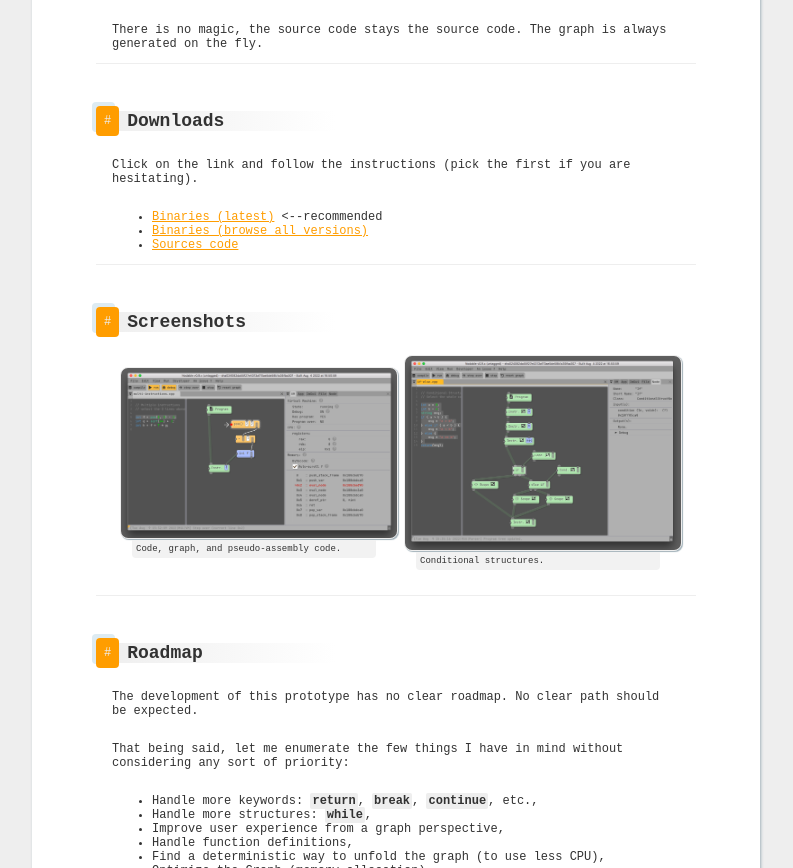
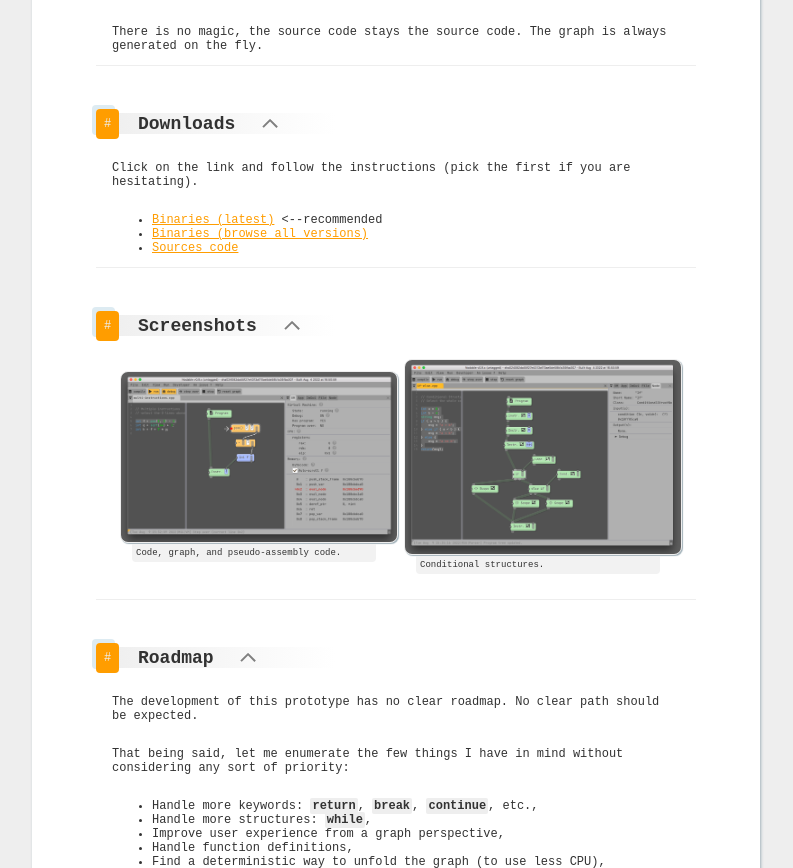
Before and after one commit to berdal84/nodable-website, a website: page src/index.html in a window 1280 px wide. Shown: the part 1663-2531 px from the top of the page, without its empty margins (244-1037 px from the left). Drawn offline with Linux system fonts and the light colour scheme.

Commit message:
feat: add links to #home

```diff
--- a/src/index.html
+++ b/src/index.html
@@ -4,7 +4,7 @@
         <meta charset="UTF-8">
         <link href="style.css" rel="stylesheet" />
     </head>
-    <body>
+    <body id="home">
         <div class="container">
             <!-- Header -->
             <header>
@@ -22,7 +22,10 @@
             <main>
                 <!-- Abstract -->
                 <section id="about">
-                    <h1><a href="#about">Nodable is node-able</a></h1>
+                    <h1>
+                        <a href="#about">Nodable is node-able</a>
+                        <a href="#home" class="arrow-up"><img src="assets/img/arrow-up.svg"/></a>
+                    </h1>
                     <p>The goal of Nodable is to provide an original hybrid source code editor, using both textual and nodal paradigms.</p>
                     <img class="illustration" src="assets/img/code-and-graph.svg"/>
                     <p>By constrast with other nodal softwares, Nodable allows the user to edit the text and the graph at any time...</p>
@@ -30,7 +33,10 @@
 
                 <!-- How it Works? -->
                 <section id="how-it-works">
-                    <h1><a href="#how-it-works">How it works?</a></h1>
+                    <h1>
+                        <a href="#how-it-works">How it works?</a>
+                        <a href="#home" class="arrow-up"><img src="assets/img/arrow-up.svg"/></a>
+                    </h1>
                     <p>Nodable is able to generate a graph from a source code and a code from a graph.</p>
                     <img class="illustration mb-1" src="assets/img/code-and-graph.svg"/>
                     <p> Any changes to the code will update the graph.</p><p>If we replace <code>+10</code> by <code>-7</code> from the code above, Nodable will update the graph accordingly.</p>
@@ -42,7 +48,10 @@
 
                 <!-- Download binaries / source code -->
                 <section id="downloads">
-                    <h1><a href="#downloads">Downloads</a></h1>
+                    <h1>
+                        <a href="#downloads">Downloads</a>
+                        <a href="#home" class="arrow-up"><img href="#menu" src="assets/img/arrow-up.svg"/></a>
+                    </h1>
                     <p>Click on the link and follow the instructions (pick the first if you are hesitating).</p>
                     <ul>
                         <li><a href="https://github.com/berdal84/nodable/releases/tag/latest">Binaries (latest)</a> <--recommended</li>
@@ -53,7 +62,10 @@
 
                 <!-- Screenshots -->
                 <section id="screenshots">
-                    <h1><a href="#screenshots">Screenshots</a></h1>
+                    <h1>
+                        <a href="#screenshots">Screenshots</a>
+                        <a href="#home" class="arrow-up"><img src="assets/img/arrow-up.svg"/></a>
+                    </h1>
                     <div class="gallery">
                       <div>
                         <img class="illustration" src="assets/img/capture-01.png"/>
@@ -69,7 +81,10 @@
 
                 <!-- Road map -->
                 <section id="roadmap">
-                    <h1><a href="#roadmap">Roadmap</a></h1>
+                    <h1>
+                        <a href="#roadmap">Roadmap</a>
+                        <a href="#home" class="arrow-up"><img src="assets/img/arrow-up.svg"/></a>
+                    </h1>
                     <p>The development of this prototype has no clear roadmap. No clear path should be expected.</p>
                     <p>That being said, let me enumerate the few things I have in mind without considering any sort of priority:</p>
                     <ul>
--- a/src/style.css
+++ b/src/style.css
@@ -226,3 +226,14 @@ code {
 .mb-1 {
     margin-bottom: 1rem;
 }
+
+.arrow-up {
+    all: unset;
+    margin-left: 1rem;
+    cursor: pointer;
+}
+
+.arrow-up img {
+    filter: brightness(0.5);
+    transform: translateY(20%);
+}
```
Also changed, not shown: src/assets/img/arrow-up.svg (added).
